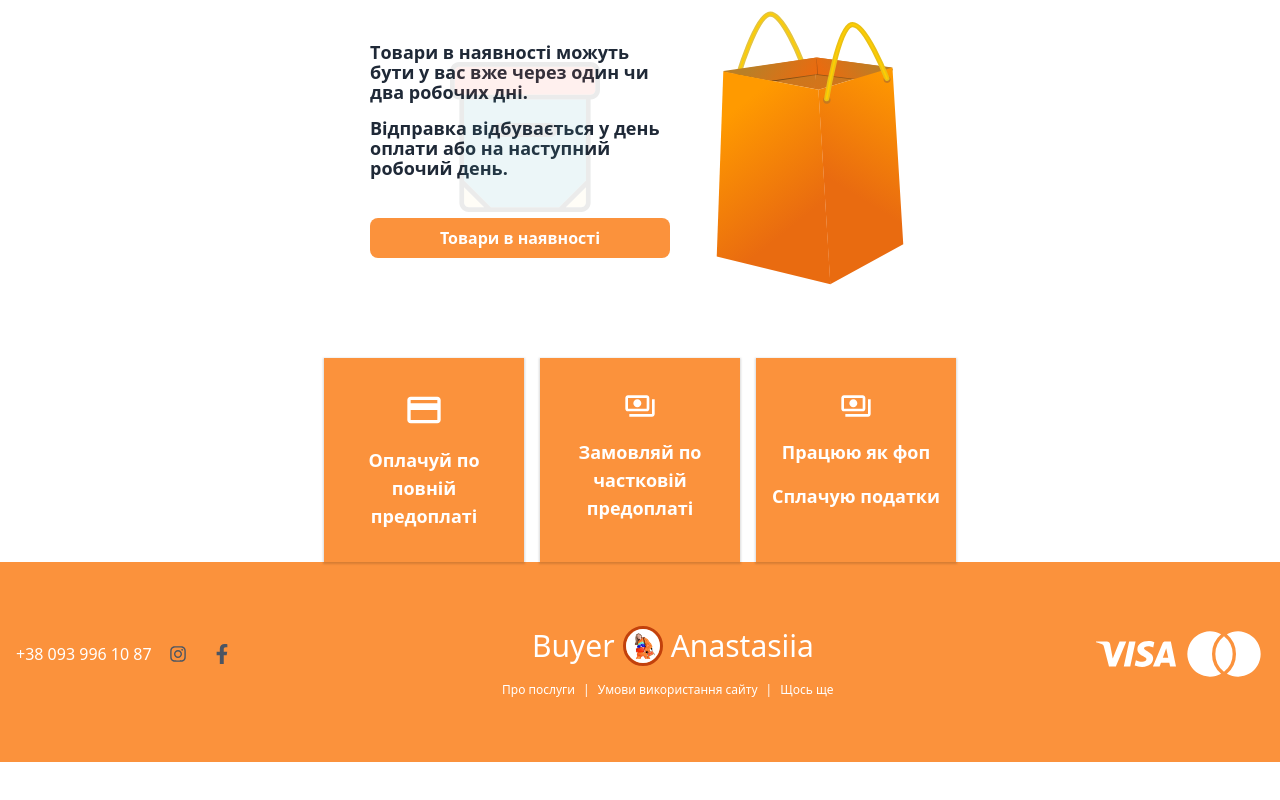
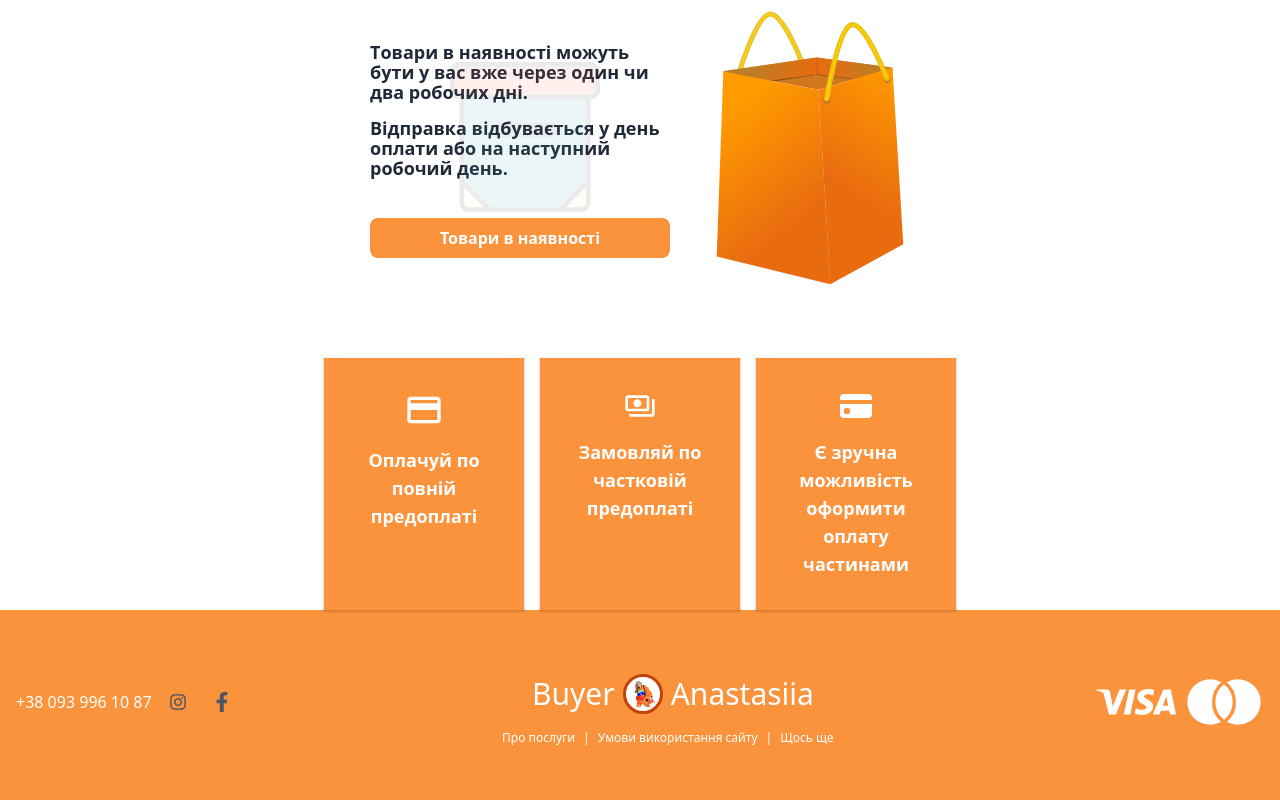
Before and after one commit to Chuloshnikov/buyerwebsite, a Next.js app: page /about in a window 1280 px wide. Shown: the part 993-1793 px from the top of the page. Before the commit the page ends 1755 px from the top, so only its background shows below. Built offline with nearby package versions, Linux system fonts and the light colour scheme; no server answers.

Commit message:
AboutPayment section done

```diff
--- a/components/AboutPaymentSection.tsx
+++ b/components/AboutPaymentSection.tsx
@@ -4,7 +4,7 @@ import { BsFillBoxSeamFill } from "react-icons/bs";
 import { FaCalendarCheck, FaHandshake, FaSuitcase } from "react-icons/fa";
 import { motion, useAnimation } from 'framer-motion';
 import { MdPayment, MdOutlinePayments,  } from "react-icons/md";
-import { BiSolidCreditCardAlt } from "react-icons";
+import { BsFillCreditCardFill } from "react-icons/bs";
 
 const AboutPaymentSection = () => {
   const controls = useAnimation();
@@ -108,10 +108,10 @@ const AboutPaymentSection = () => {
           ref={ref}
         >
           <div className='flex gap-2 justify-center'>
-            <MdOutlinePayments className='w-8 h-8' />
+            <BsFillCreditCardFill className='w-8 h-8' />
           </div>
-          <span>Працюю як фоп</span>
-          <span>Сплачую податки</span>
+          <span>Є зручна можливість оформити оплату частинами</span>
+
         </motion.div>
       </div>
     </>
```
